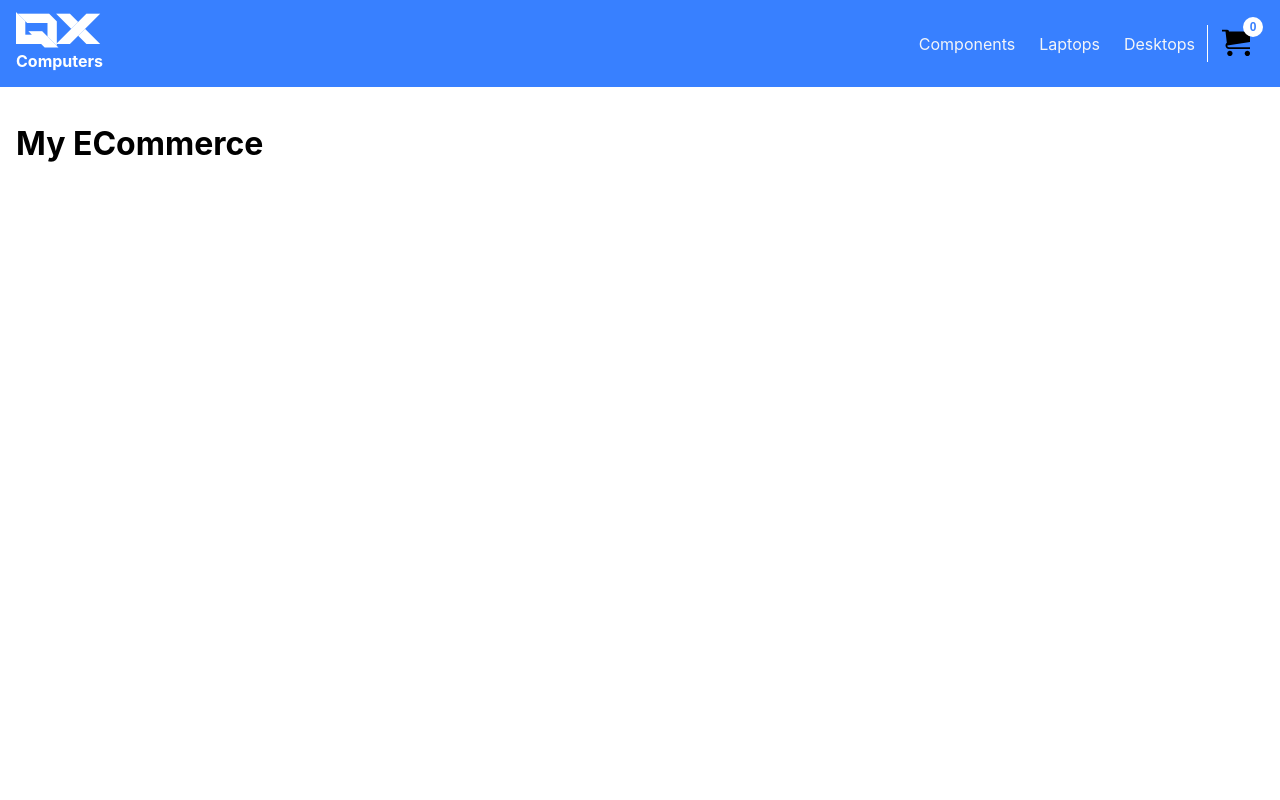
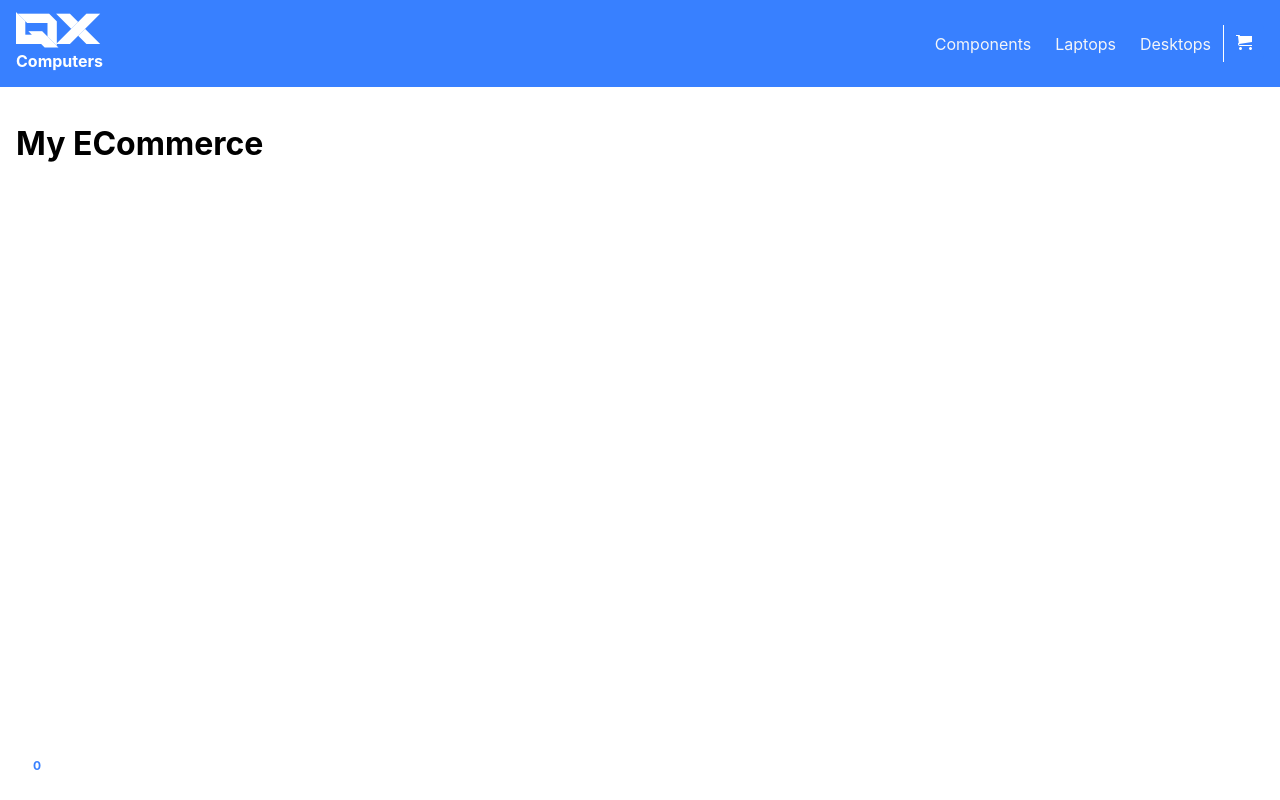
Before and after one commit to matt-314/QXComputer-Project, a React (Create React App) app: page / in a window 1280 px wide. Built offline with nearby package versions, Linux system fonts and the light colour scheme.

Commit message:
feat: use the iconized button instead of a custom button in the navbar cart

```diff
--- a/src/components/Navbar/NavbarCart.jsx
+++ b/src/components/Navbar/NavbarCart.jsx
@@ -1,16 +1,16 @@
 import PropTypes from 'prop-types';
 import React from 'react';
 
-import CartIcon from '../../assets/icons/CartIcon';
+import Button from '../UI/Button/Button';
 
 import styles from './NavbarCart.module.css';
 
 function NavbarCart({ cartItems }) {
   return (
-    <button type="button" className={styles.cart} aria-label={`Cart with ${cartItems} item`}>
-      <CartIcon color="primary" height={28} contrast />
+    <>
+      <Button icon="cart" size="md" color="primary" contrast iconOnly>Cart</Button>
       <span className={`${styles.cart__badge} ${styles['cart__badge--color']}`}>{cartItems}</span>
-    </button>
+    </>
   );
 }
 
```
